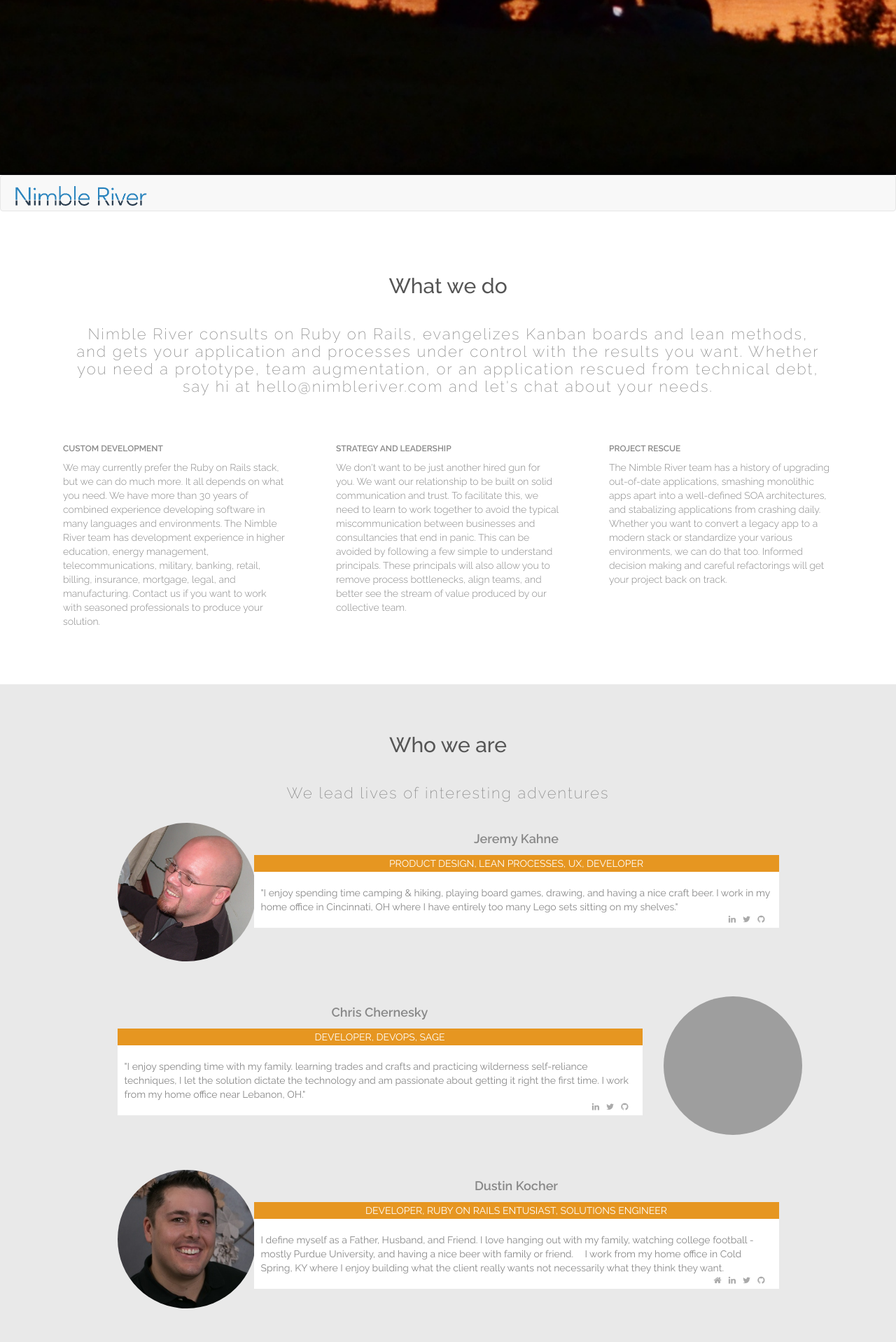
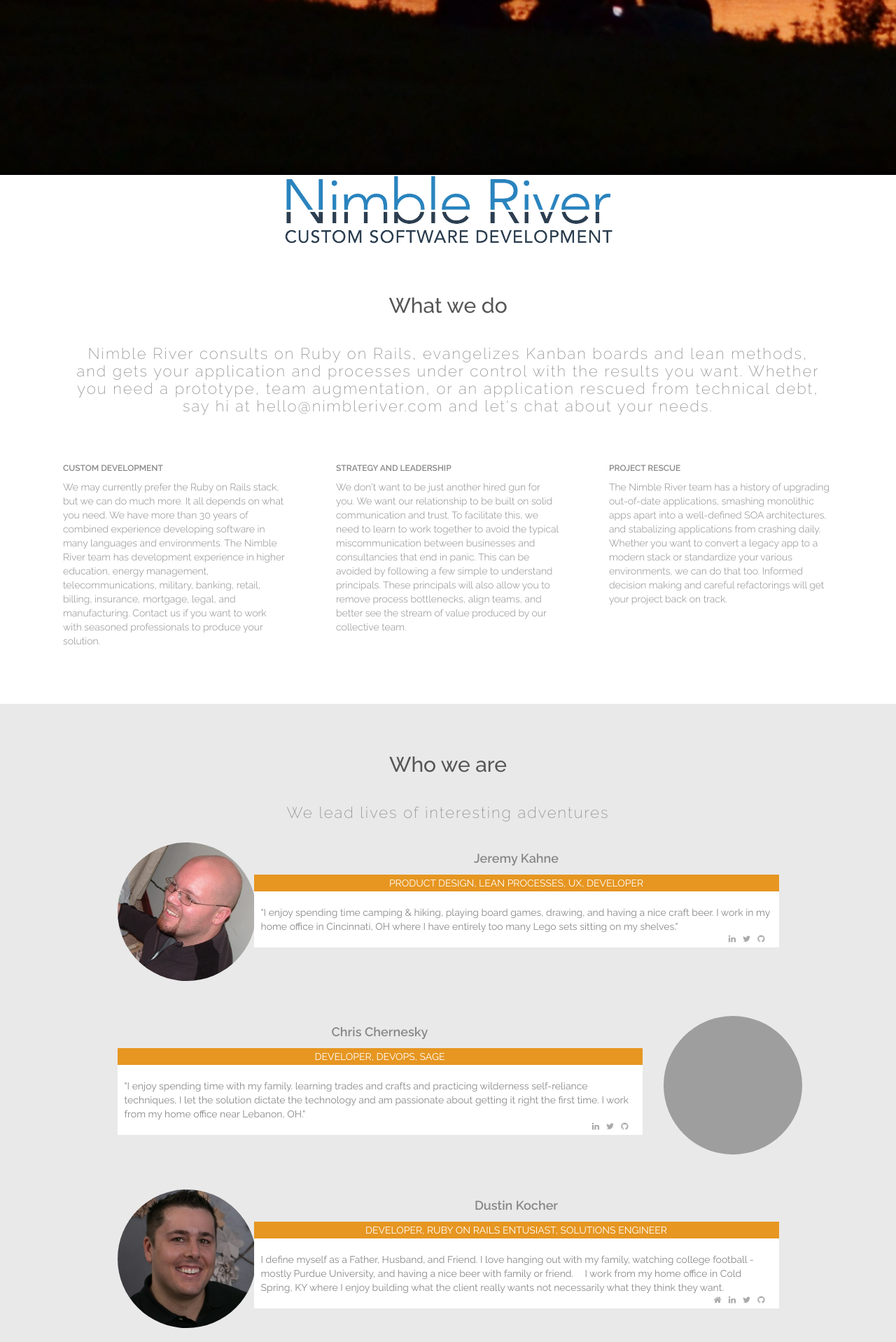
Before and after one commit to jkahne/nr, a Jekyll site: the page built from index.html, in a window 1280 px wide. Shown: the part 650-2568 px from the top of the page at 70% size. Built offline with Jekyll 4.4.1, drawn with Linux system fonts in a browser that asks for light colours; nearby versions of some CDN libraries; grey boxes are pictures that could not be loaded.

Commit message:
making the nr name more prominent by removing nav bar

```diff
--- a/_includes/what-we-do.html
+++ b/_includes/what-we-do.html
@@ -1,3 +1,16 @@
+
+<section id="logo">
+<div class="container">
+
+  <div class="row" >
+    <div class="col-xs-12 centered">
+      <img style="height:100px;" class="centered"  src={{ "img/nr-logo.png" | prepend: site.baseurl }} />
+    </div>
+  </div>
+</div>
+</section>
+
+
 <section id="what-we-do">
 
 <div class="container">
--- a/_layouts/default.html
+++ b/_layouts/default.html
@@ -7,7 +7,6 @@
 
 
     {% include header.html %}
-    {% include nav.html %}
 
     <div class="page-content">
       <div class="wrap">
```
Also changed, not shown: img/nr-logo.png (added).
